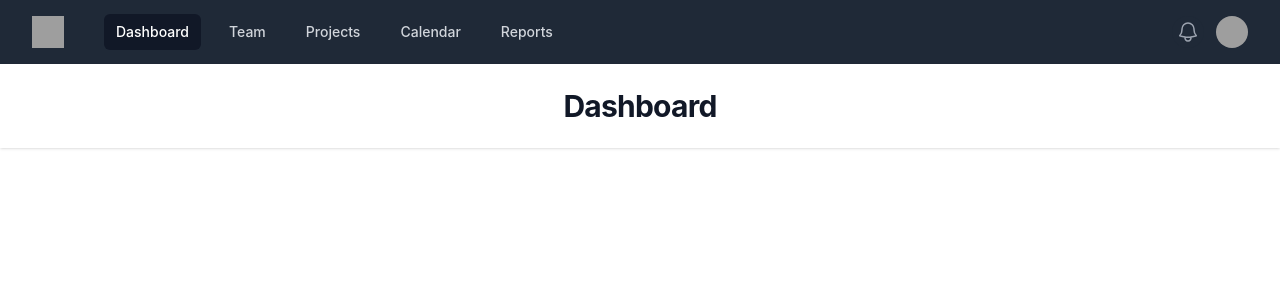
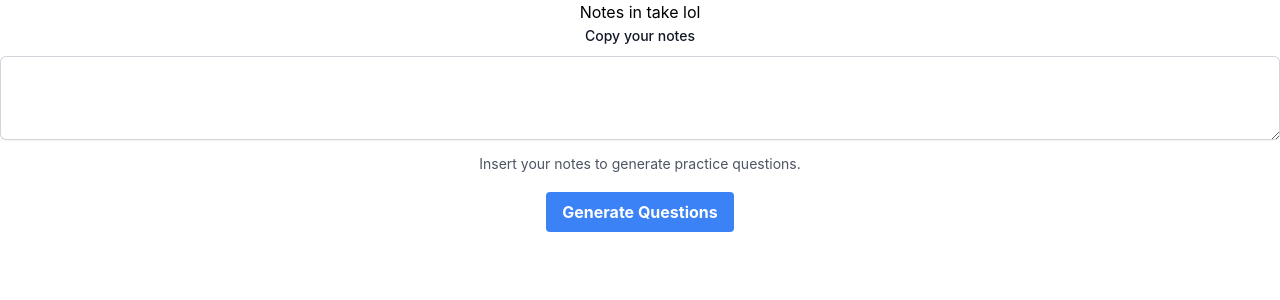
Before and after one commit to SamiBenAmara/ai-news-app, a React (Create React App) app: page / in a window 1280 px wide. Shown: the top 300 px of the page. Built offline with nearby package versions, Linux system fonts and the light colour scheme; grey boxes are pictures that could not be loaded.

Commit message:
basic layout

```diff
--- a/package.json
+++ b/package.json
@@ -8,6 +8,7 @@
     "@testing-library/jest-dom": "^5.16.5",
     "@testing-library/react": "^13.4.0",
     "@testing-library/user-event": "^13.5.0",
+    "openai": "^3.2.1",
     "react": "^18.2.0",
     "react-dom": "^18.2.0",
     "react-scripts": "5.0.1",
--- a/src/App.js
+++ b/src/App.js
@@ -1,10 +1,10 @@
 import './App.css';
-import Overlay from './components/overlay';
+import NotesProcess from './components/process/process';
 
 function App() {
   return (
     <div className="App">
-      <Overlay />
+      <NotesProcess />
     </div>
   );
 }
--- /dev/null
+++ b/src/components/process/done.js
@@ -0,0 +1,9 @@
+const FinishedNotes = ({ onNext }) => {
+    return (
+        <>
+            <h1>All done lol</h1>
+        </>
+    );
+};
+
+export default FinishedNotes;
--- /dev/null
+++ b/src/components/process/notes.js
@@ -0,0 +1,59 @@
+import React, { useState } from 'react';
+
+const NotesInput = ({ onNext }) => {
+    const [text, setText] = useState('');
+
+    const handleChange = (event) => {
+        setText(event.target.value);
+    };
+
+    const handleButtonClick = () => {
+        // Perform API call using the 'text' variable
+        // Replace 'YOUR_API_ENDPOINT' with your actual API endpoint
+        fetch('YOUR_API_ENDPOINT', {
+            method: 'POST',
+            headers: {
+                'Content-Type': 'application/json',
+            },
+            body: JSON.stringify({ notes: text }),
+        })
+            .then((response) => response.json())
+            .then((data) => {
+                // Handle the API response data here
+                console.log(data);
+            })
+            .catch((error) => {
+                // Handle any errors that occur during the API call
+                console.error(error);
+            });
+            onNext();
+    };
+
+    return (
+
+        <><div className="col-span-full">
+            <label htmlFor="Notes" className="block text-sm font-medium leading-6 text-gray-900">
+                Copy your notes
+            </label>
+            <div className="mt-2">
+                <textarea
+                    id="about"
+                    name="about"
+                    rows={3}
+                    className="block w-full rounded-md border-0 py-1.5 text-gray-900 shadow-sm ring-1 ring-inset ring-gray-300 placeholder:text-gray-400 focus:ring-2 focus:ring-inset focus:ring-indigo-600 sm:text-sm sm:leading-6"
+                    defaultValue={''}
+                    value={text}
+                    onChange={handleChange} />
+            </div>
+            <p className="mt-3 text-sm leading-6 text-gray-600">Insert your notes to generate practice questions.</p>
+        </div><p>{text}</p>
+            <button
+                className="bg-blue-500 hover:bg-blue-700 text-white font-bold py-2 px-4 rounded mt-4"
+                onClick={handleButtonClick}
+            >
+                Generate Questions
+            </button></>
+    );
+};
+
+export default NotesInput;
--- /dev/null
+++ b/src/components/process/process.js
@@ -0,0 +1,37 @@
+import React, { useState } from 'react';
+import NotesInput from './notes';
+import TestQuestions from './questions';
+import FinishedNotes from './done';
+
+const NotesProcess = () => {
+  const [currentStep, setCurrentStep] = useState(1);
+
+  const handleNext = () => {
+    setCurrentStep(currentStep + 1);
+  };
+
+  // Render components based on the current step
+  let currentComponent;
+  switch (currentStep) {
+    case 1:
+      currentComponent = <NotesInput onNext={handleNext} />;
+      break;
+    case 2:
+      currentComponent = <TestQuestions onNext={handleNext} />;
+      break;
+    case 3:
+      currentComponent = <FinishedNotes />;
+      break;
+    default:
+      currentComponent = null;
+  }
+
+  return (
+    <div>
+      <h1>Notes in take lol</h1>
+      {currentComponent}
+    </div>
+  );
+};
+
+export default NotesProcess;
--- /dev/null
+++ b/src/components/process/questions.js
@@ -0,0 +1,17 @@
+import React, { useState } from 'react';
+
+const TestQuestions = ({ onNext }) => {
+    return (
+        <>
+            <p> Insert questions here</p>
+            <button
+                className="bg-blue-500 hover:bg-blue-700 text-white font-bold py-2 px-4 rounded mt-4"
+                onClick={onNext}
+            >
+                Finished?
+            </button>
+        </>
+    );
+};
+
+export default TestQuestions;
```
Also changed, not shown: 1 other file (tests, documents, lock files or other folders).
